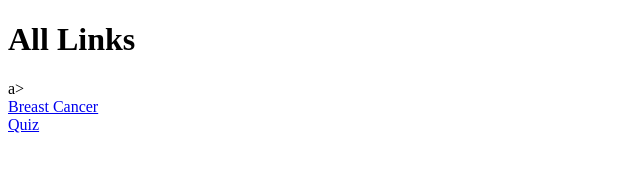
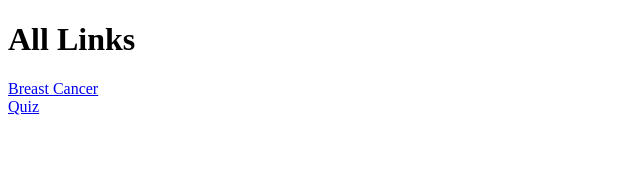
Before and after one commit to Nana-Paintsil/Nana-Paintsil.github.io, a plain HTML site: page index.html in a window 1280 px wide. Shown: the whole page, without its empty margins (0-640 px from the left). Drawn offline with Linux system fonts and the light colour scheme.

```diff
--- a/index.html
+++ b/index.html
@@ -5,7 +5,7 @@
 </head>
 <body>
     <h1>All Links</h1>
-    a>
+
     <div>
         <a href="breast_cancer.html">Breast Cancer</a>
     </div>
```
